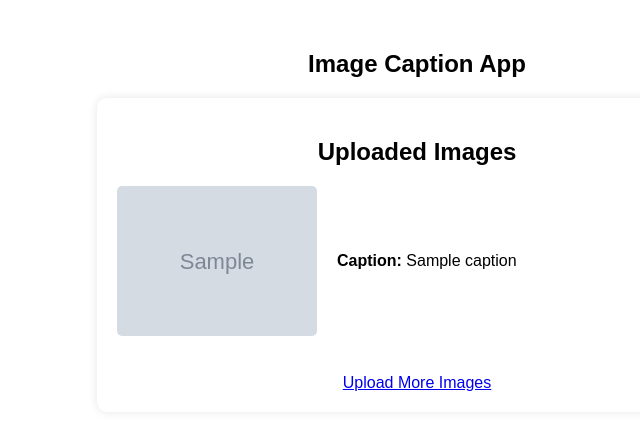
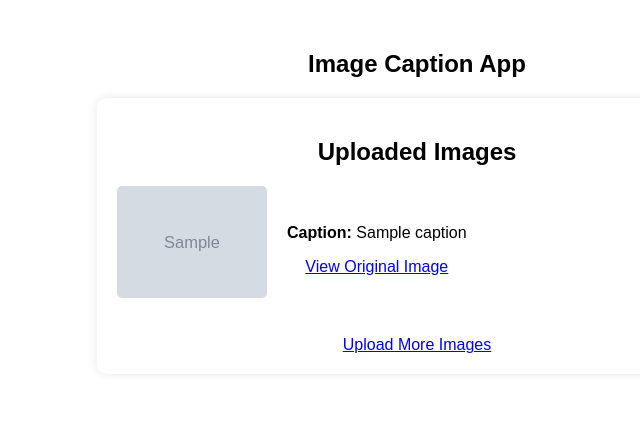
Before and after one commit to Er1c-luo/Image-caption, a Flask app: template templates/gallery.html in a window 1280 px wide. Shown: the top 430 px of the page, without its empty margins (223-863 px from the left). Run offline with Flask 3, Linux system fonts and the light colour scheme; the template is opened without the code that fills it: most values are stand-ins (such as "Sample title", 1, 10 or a date in 2020); grey boxes marked "Sample" are stand-in pictures.

Commit message:
Update gallery.html

```diff
--- a/templates/gallery.html
+++ b/templates/gallery.html
@@ -11,8 +11,15 @@
         <div class="gallery">
             {% for image in images %}
                 <div class="image-container" style="display: flex; align-items: center; margin-bottom: 20px;">
-                    <img src="{{ image.url }}" alt="Uploaded Image" style="max-width: 200px; border-radius: 5px; margin-right: 20px;">
-                    <p><strong>Caption:</strong> {{ image.caption }}</p>
+                    {% if image.thumbnail_url %}
+                        <img src="{{ image.thumbnail_url }}" alt="Thumbnail" style="max-width: 150px; border-radius: 5px; margin-right: 20px;">
+                    {% else %}
+                        <p>[Thumbnail not available]</p>
+                    {% endif %}
+                    <div>
+                        <p><strong>Caption:</strong> {{ image.caption }}</p>
+                        <a href="{{ image.image_url }}" target="_blank">View Original Image</a>
+                    </div>
                 </div>
             {% endfor %}
         </div>
```
